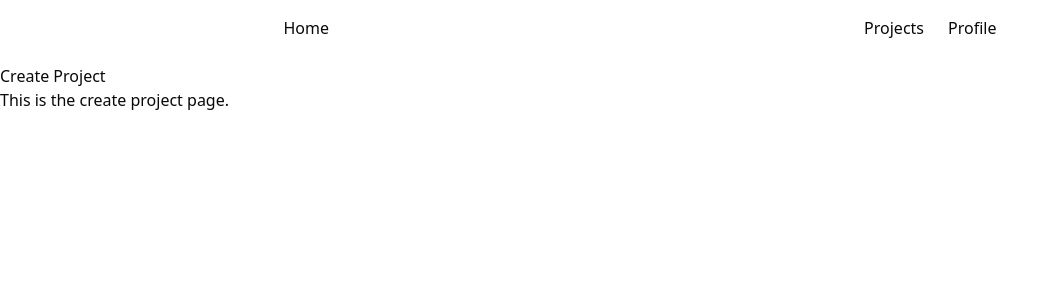
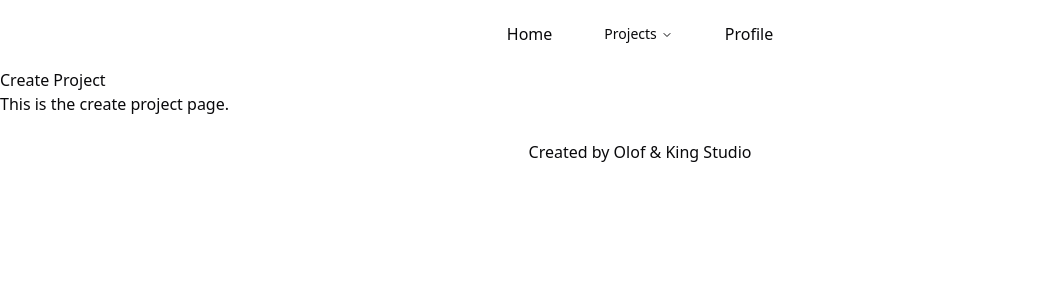
Before and after one commit to josefineluther/solvingpyssels, a Next.js app: page /createproject in a window 1280 px wide. Shown: the top 300 px of the page, without its empty margins (0-1059 px from the left). Built offline with nearby package versions, Linux system fonts and the light colour scheme.

Commit message:
added footer and redoing navbar

```diff
--- a/app/layout.tsx
+++ b/app/layout.tsx
@@ -2,6 +2,7 @@ import type { Metadata } from 'next'
 import { Geist, Geist_Mono } from 'next/font/google'
 import './globals.css'
 import Navbar from '@/components/navbar'
+import Footer from '@/components/footer'
 
 const geistSans = Geist({
     variable: '--font-geist-sans',
@@ -30,6 +31,7 @@ export default function RootLayout({
             >
                 <Navbar />
                 {children}
+                <Footer />
             </body>
         </html>
     )
--- /dev/null
+++ b/components/footer.tsx
@@ -0,0 +1,7 @@
+'use client'
+
+export default function Footer() {
+    return (
+        <p className="flex justify-center p-6">Created by Olof & King Studio</p>
+    )
+}
--- a/components/navbar.tsx
+++ b/components/navbar.tsx
@@ -1,51 +1,58 @@
 'use client'
 
-import Link from 'next/link'
+import { Plus } from 'lucide-react'
 import {
-    DropdownMenu,
-    DropdownMenuContent,
-    DropdownMenuItem,
-    DropdownMenuLabel,
-    DropdownMenuSeparator,
-    DropdownMenuTrigger,
-} from './ui/dropdown-menu'
-import { Plus } from 'lucide-react'
+    NavigationMenu,
+    NavigationMenuContent,
+    NavigationMenuItem,
+    NavigationMenuLink,
+    NavigationMenuList,
+    NavigationMenuTrigger,
+} from './ui/navigation-menu'
 
 export default function Navbar() {
     return (
-        <nav>
-            <ul className="flex flex-row justify-around p-4 mb-2">
-                <li>
-                    <Link href="/">Home</Link>
-                </li>
-                <div className="flex flex-row justify-end gap-6">
-                    <li>
-                        <DropdownMenu>
-                            <DropdownMenuTrigger>Projects</DropdownMenuTrigger>
-                            <DropdownMenuContent>
-                                <DropdownMenuLabel>Projects</DropdownMenuLabel>
-                                <DropdownMenuSeparator />
-                                <DropdownMenuItem>
-                                    <Link href="/project">All projects</Link>
-                                </DropdownMenuItem>
-
-                                <DropdownMenuItem>
-                                    <Link href="/myproject">My projects</Link>
-                                </DropdownMenuItem>
-                                <DropdownMenuSeparator />
-
-                                <DropdownMenuItem>
+        <div className="flex justify-center p-4">
+            <NavigationMenu>
+                <NavigationMenuList className="flex gap-8">
+                    <NavigationMenuItem>
+                        <NavigationMenuLink href="/myprofile">
+                            Home
+                        </NavigationMenuLink>
+                    </NavigationMenuItem>
+                    <NavigationMenuItem>
+                        <NavigationMenuTrigger>Projects</NavigationMenuTrigger>
+                        <NavigationMenuContent>
+                            <div className="flex flex-col items-start gap-4 p-6">
+                                <NavigationMenuLink
+                                    href="/project"
+                                    className="w-full text-left"
+                                >
+                                    All projects
+                                </NavigationMenuLink>
+                                <NavigationMenuLink
+                                    href="/myproject"
+                                    className="w-full text-left"
+                                >
+                                    My projects
+                                </NavigationMenuLink>
+                                <NavigationMenuLink
+                                    href="/createproject"
+                                    className="w-full text-left"
+                                >
                                     <Plus />
-                                    <Link href="/createproject">Add new</Link>
-                                </DropdownMenuItem>
-                            </DropdownMenuContent>
-                        </DropdownMenu>
-                    </li>
-                    <li>
-                        <Link href="/myprofile">Profile</Link>
-                    </li>
-                </div>
-            </ul>
-        </nav>
+                                    Add new
+                                </NavigationMenuLink>
+                            </div>
+                        </NavigationMenuContent>
+                    </NavigationMenuItem>
+                    <NavigationMenuItem>
+                        <NavigationMenuLink href="/myprofile">
+                            Profile
+                        </NavigationMenuLink>
+                    </NavigationMenuItem>
+                </NavigationMenuList>
+            </NavigationMenu>
+        </div>
     )
 }
```
